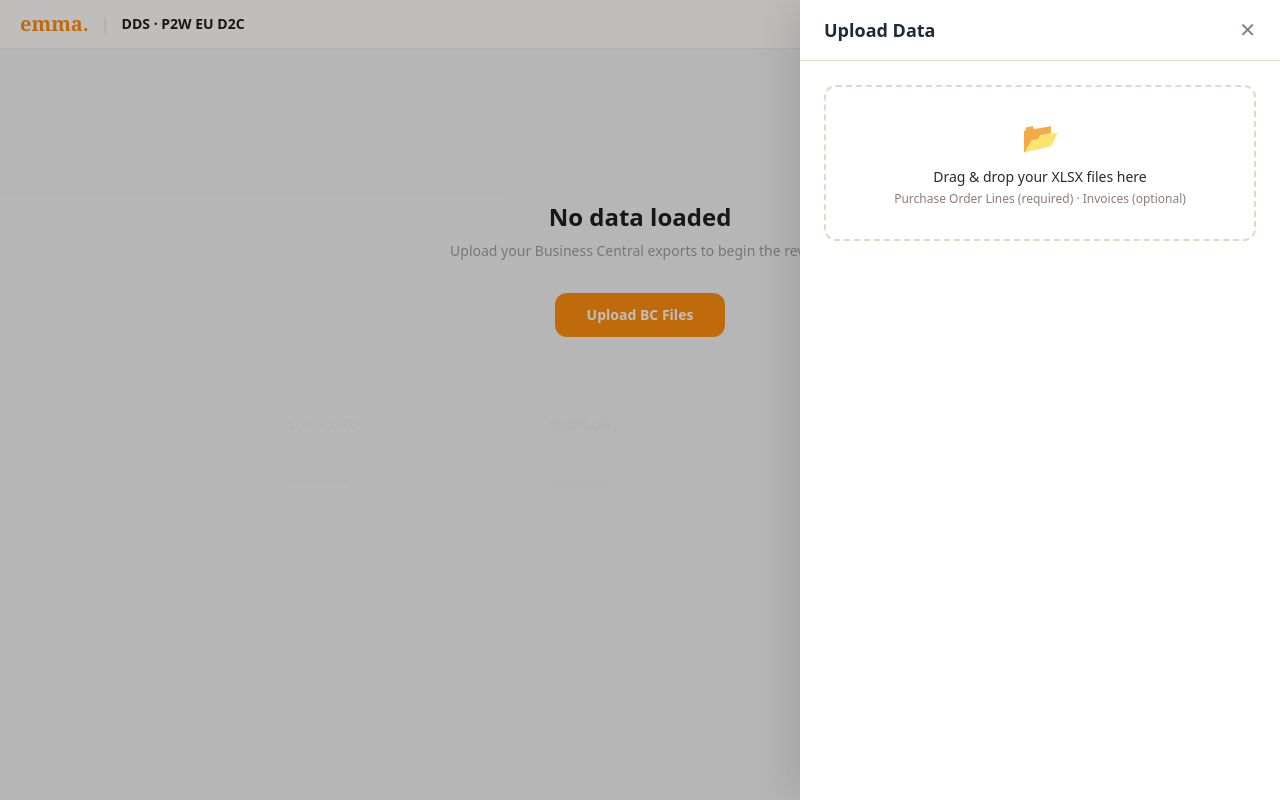
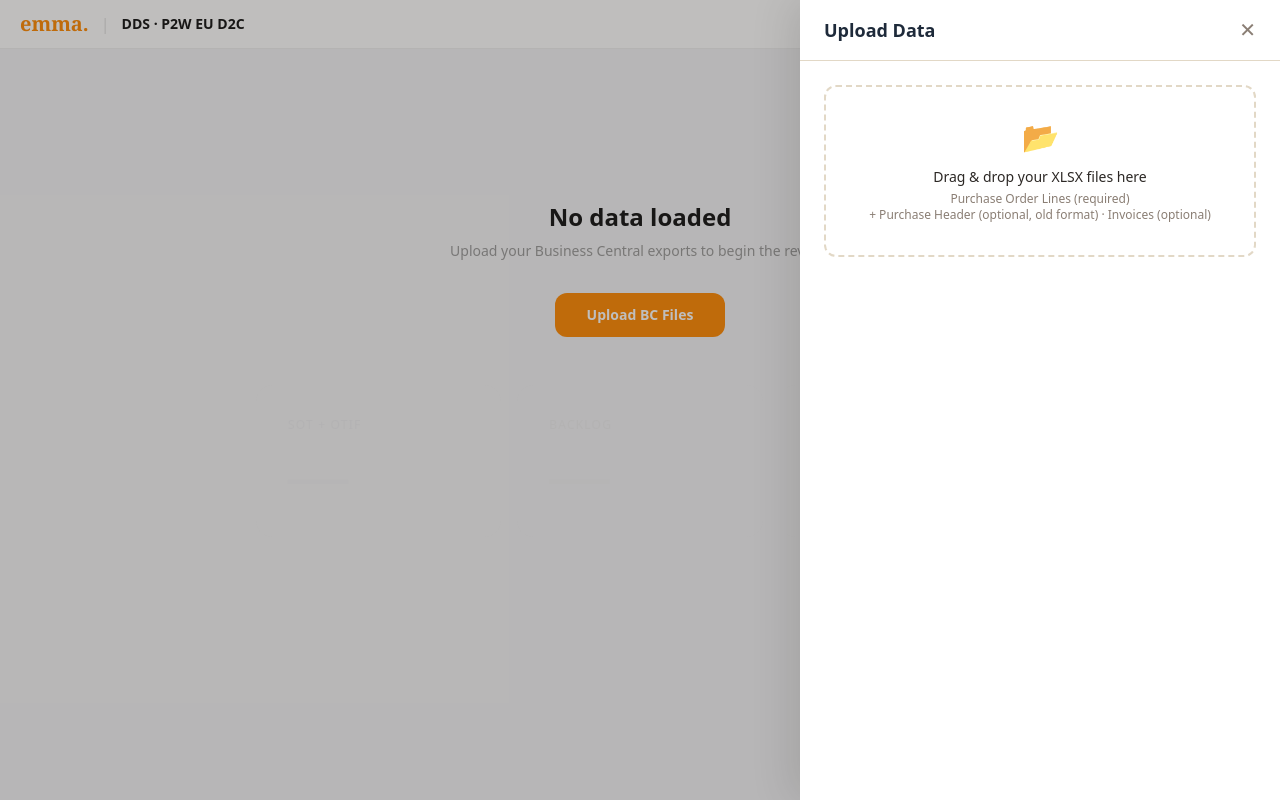
Before and after one commit to Ana-Is-Asleep/Production-Control-Tower, a Next.js app in the folder dds-tool/: page / in a window 1280 px wide. Both pictures are taken after a click on the button "Upload BC Files". Built offline with nearby package versions, Linux system fonts and the light colour scheme.

Commit message:
upload: mention Purchase Header as optional old-format file in drop zone label

```diff
--- a/dds-tool/src/components/upload/UploadPanel.tsx
+++ b/dds-tool/src/components/upload/UploadPanel.tsx
@@ -91,7 +91,8 @@ export function UploadPanel({ open, onClose, onLoad }: UploadPanelProps) {
         >
           <div className="text-3xl mb-3">📂</div>
           <p className="text-sm text-dark font-medium">Drag & drop your XLSX files here</p>
-          <p className="text-xs text-muted mt-1">Purchase Order Lines (required) · Invoices (optional)</p>
+          <p className="text-xs text-muted mt-1">Purchase Order Lines (required)</p>
+          <p className="text-xs text-muted">+ Purchase Header (optional, old format) · Invoices (optional)</p>
           <input id="file-input" type="file" accept=".xlsx" multiple className="hidden"
             onChange={(e) => handleFiles(Array.from(e.target.files ?? []))} />
         </div>
```
